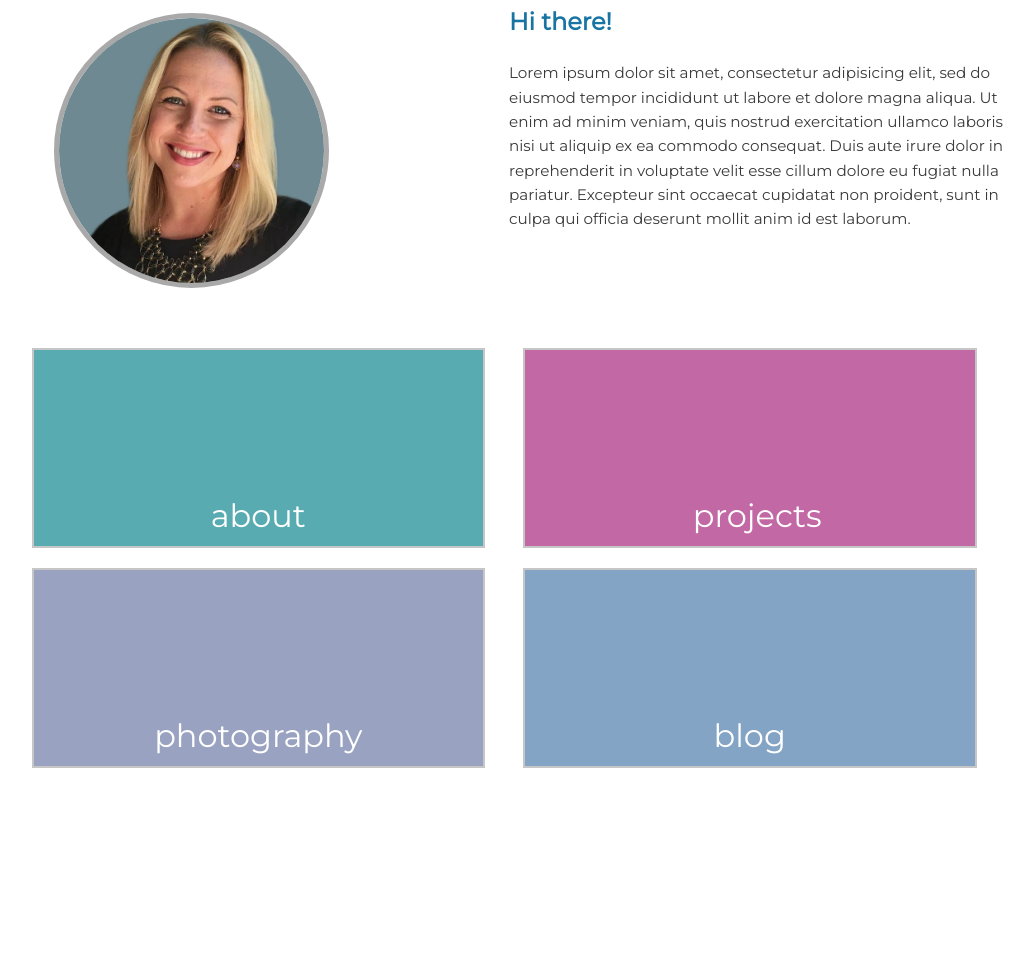
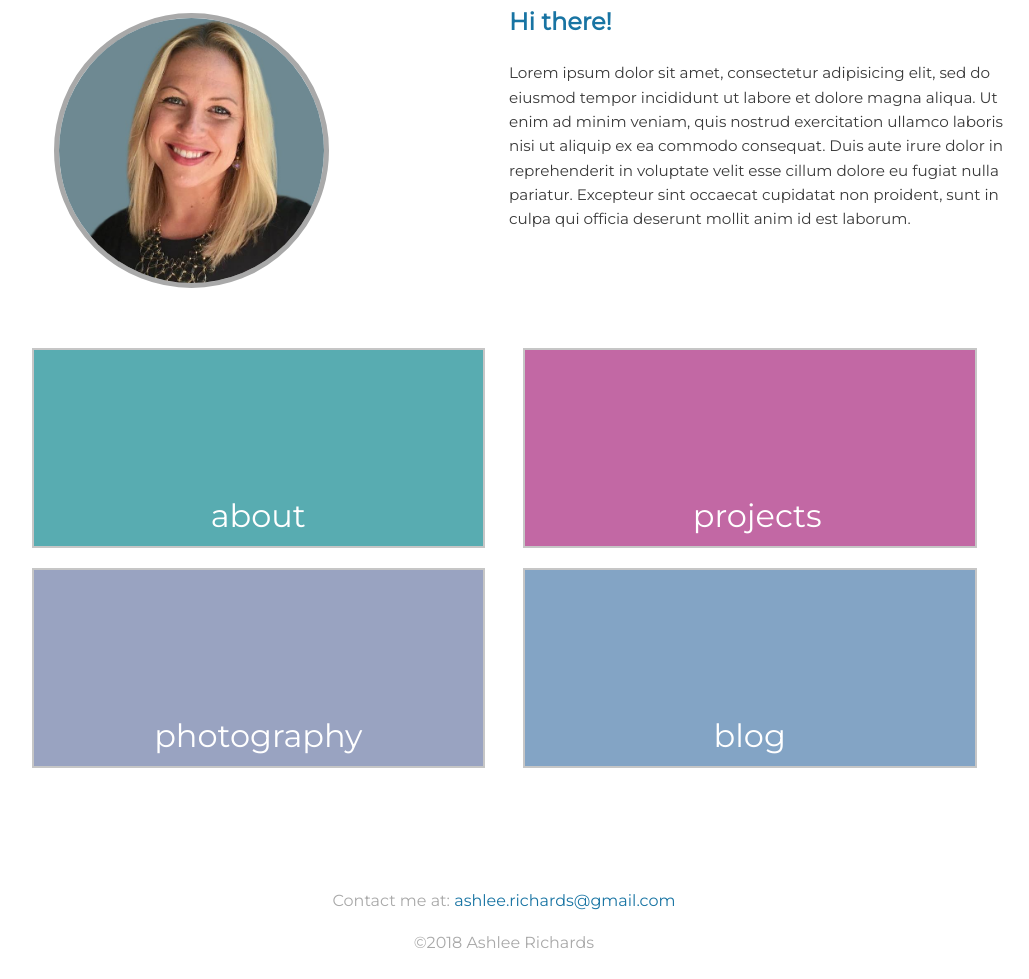
Before and after one commit to AshleeRichards/ashleerichards.github.io, a plain HTML site: page index.html in a window 1280 px wide. Shown: the part 829-1808 px from the top of the page, without its empty margins (136-1165 px from the left). Before the commit the page ends 1617 px from the top, so only its background shows below. Drawn offline with Linux system fonts and the light colour scheme.

Commit message:
adds footer

```diff
--- a/css/main.css
+++ b/css/main.css
@@ -126,12 +126,33 @@ img {
 }
 
 .main-footer {
-  position: absolute;
-  ;
-  background: fff;
-	padding: 1em 0;
-	margin-top: 30px;
+  display: block;
+  height: 100px;
+  width: 100vw;
+  background: #fff;
+	padding-top: 25px;
+	margin-top: 75px;
+  color: darkgrey;
   text-align: center;
+  margin-left: auto;
+  margin-right: auto;
+  margin-bottom: 1em;
+  /* border-top: 1px darkgrey solid; */
+}
+
+.footer a {
+  color: darkgrey;
+  text-decoration: underline;
+}
+
+#email {
+  display: block;
+}
+
+#copyright {
+  display: block;
+  padding-top: 1em;
+  padding-bottom: 1em;
 }
 
 .content-blocks {
@@ -201,7 +222,7 @@ img {
     text-align: center;
 
     /* Background styles */
-    background: linear-gradient(#1874a3, transparent 98%), linear-gradient(0deg, #fff, transparent), #ffa949 url('../img/Koru.jpg');
+    background: linear-gradient(#1874a3, transparent 98%), linear-gradient(0deg, #fff, transparent), url('../img/Koru.jpg');
     background-size: cover;
     background-position: center left;
     background-repeat: no-repeat;
--- a/index.html
+++ b/index.html
@@ -54,11 +54,13 @@
   <a href="#" id="block4">Blog</a>
 </section>
 
+</div>
 
-  <!-- <footer class="main-footer">
-    <span>&copy;2018 Ashlee Richards</span>
-  </footer>-->
+  <footer class="main-footer">
+    <span id="email">Contact me at: <a href="mailto:ashlee.richards@gmail.com">ashlee.richards@gmail.com</a></span>
+    <span id="copyright">&copy;2018 Ashlee Richards</span>
+  </footer>
 
-</div>
+
 </body>
 </html>
```
